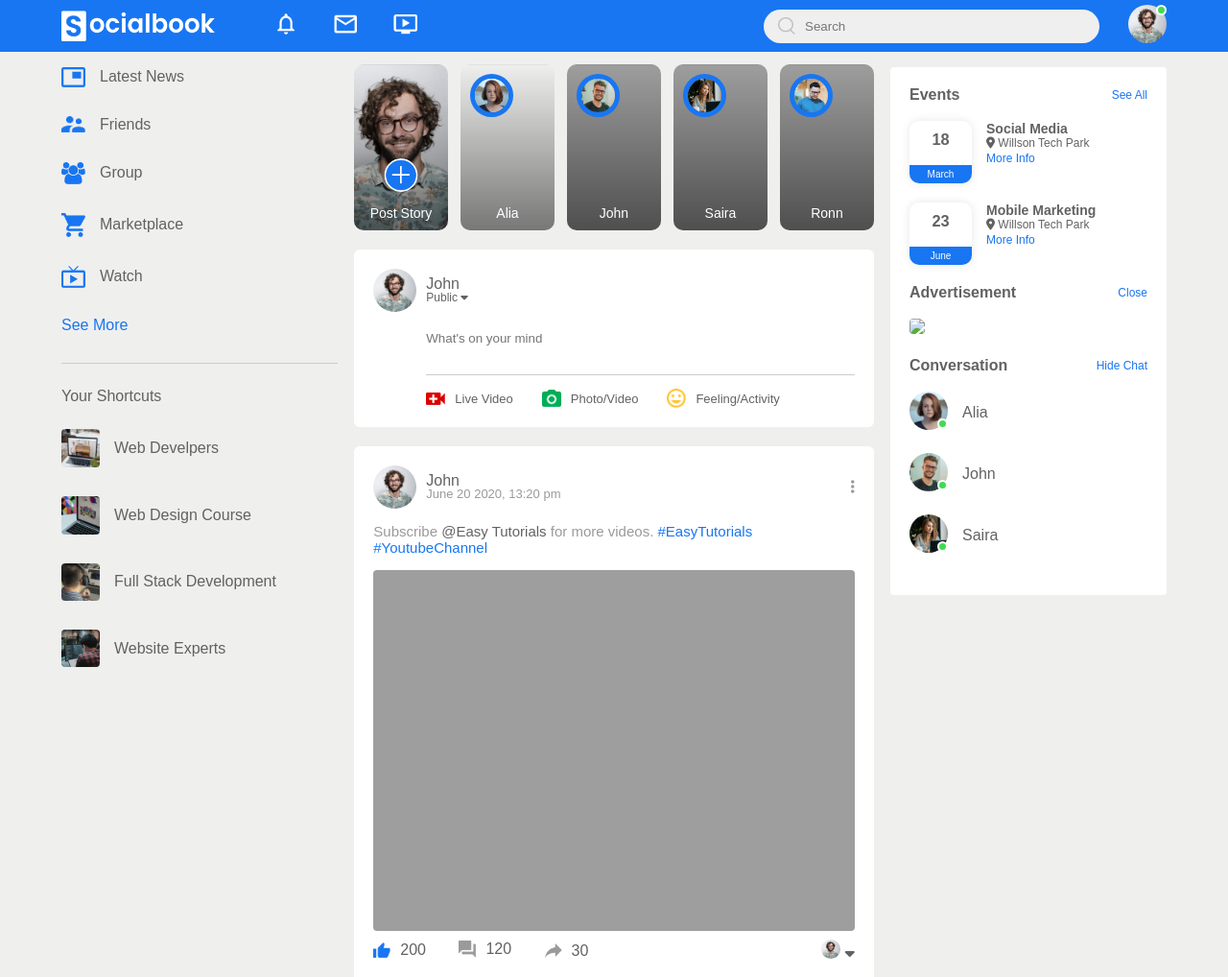
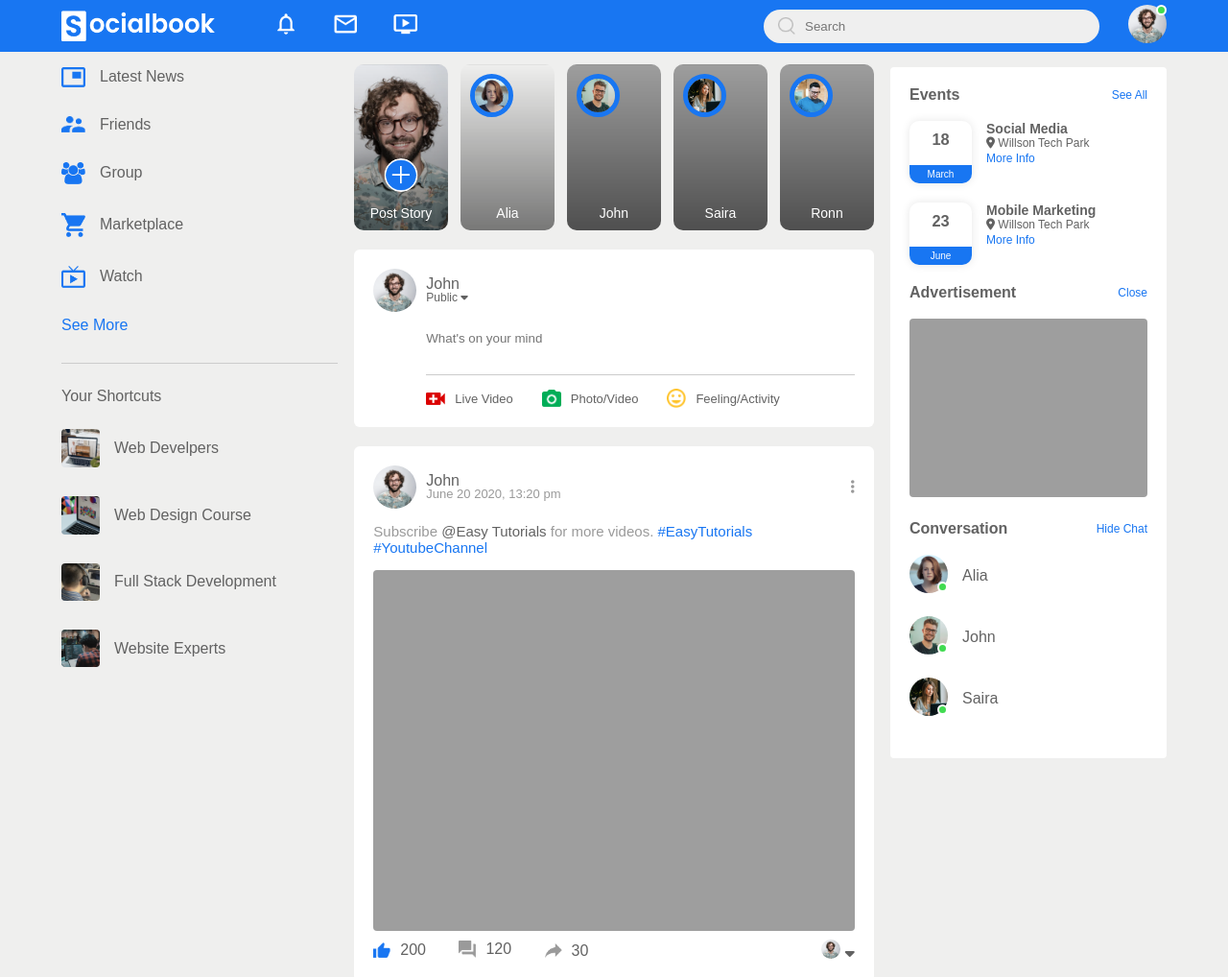
Before and after one commit to aparnakatiyar2/socialbook, a plain HTML site: page index.html in a window 1280 px wide. Shown: the top 1018 px of the page at 96% size. Drawn offline with Linux system fonts and the light colour scheme; the site is published under a folder, as on GitHub Pages, so addresses that start at the root find nothing.

Commit message:
Update index.html

```diff
--- a/index.html
+++ b/index.html
@@ -358,7 +358,7 @@
                 <h4>Advertisement</h4>
                 <a href="#">Close</a>
             </div>
-            <img src="/img/ad2.jpg" class="sidebar-ads">
+            <img src="./img/ad2.jpg" class="sidebar-ads">
 
 
             <div class="sidebar-title">
```
